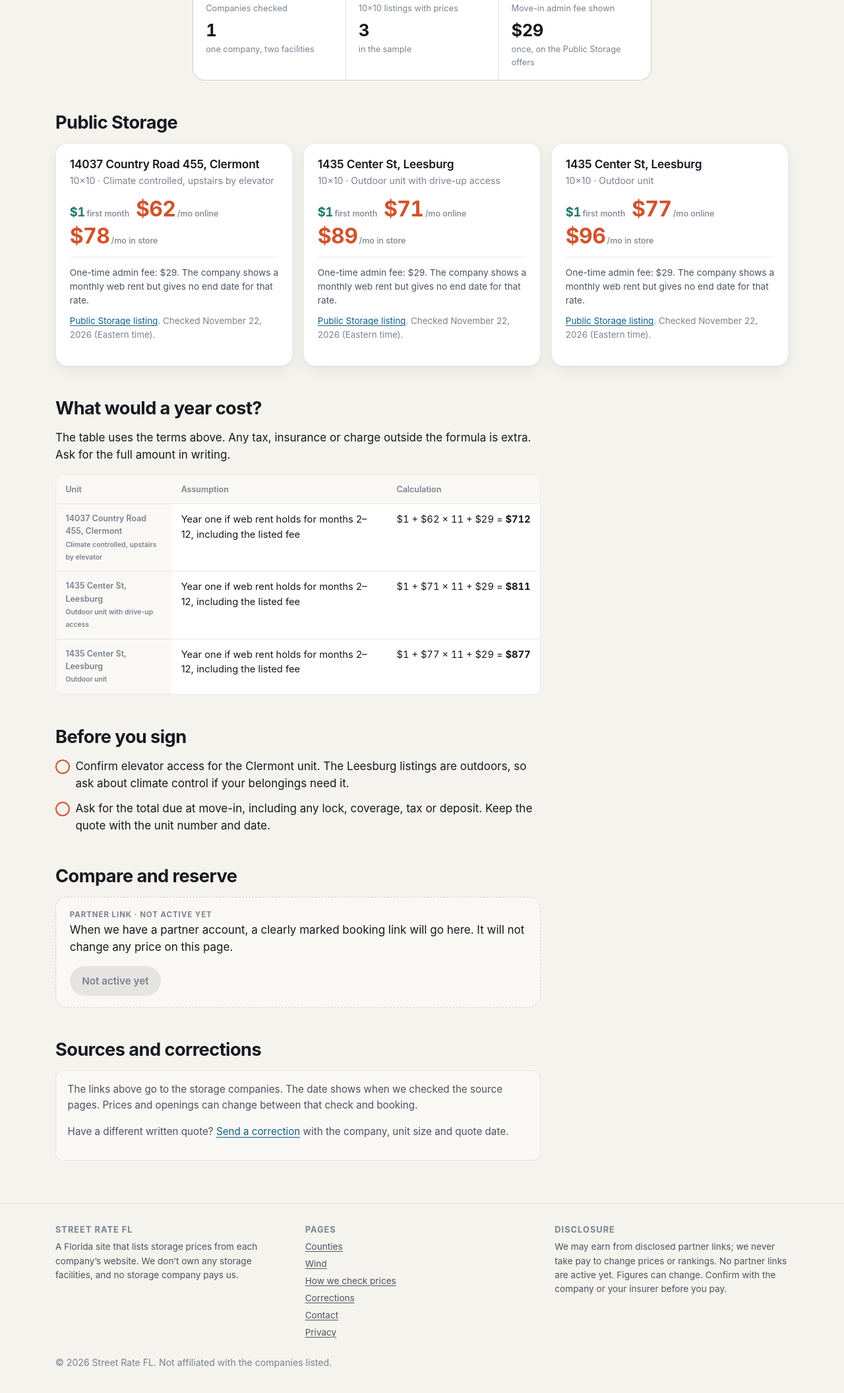
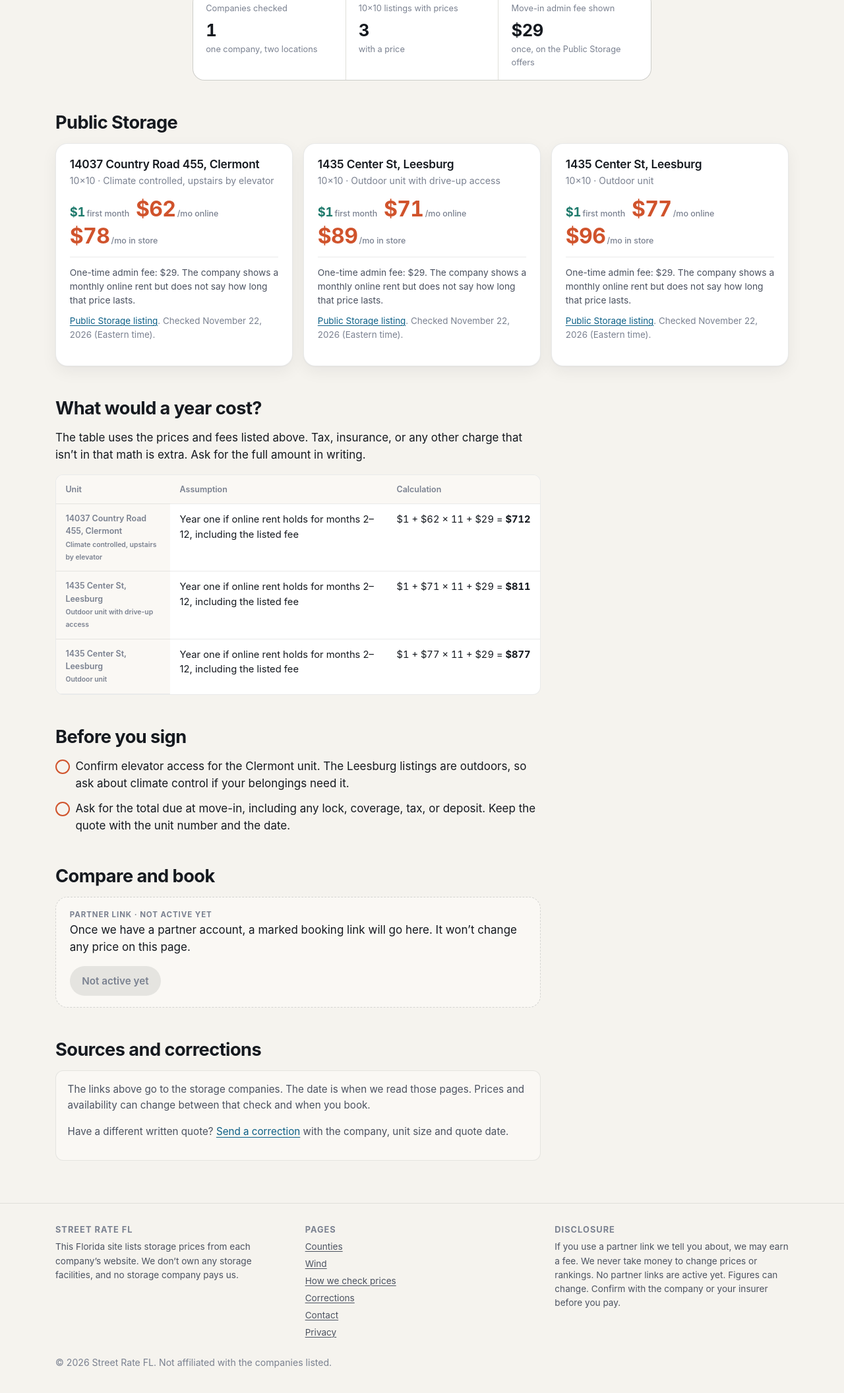
Before and after one commit to JIP223/street-rate-fl, a plain HTML site: page lake-county-storage.html in a window 1280 px wide. Shown: the part 461-2572 px from the top of the page at 66% size. Drawn offline with Linux system fonts and the light colour scheme.

Commit message:
Rewrite site copy in everyday English; contact@ is live -mogul (Grok)

```diff
--- a/lake-county-storage.html
+++ b/lake-county-storage.html
@@ -80,7 +80,7 @@
     <!-- TEMPLATE 3 · check date and coverage -->
     <div class="fresh"><span class="pill" data-checked="2026-11-22">Checked November 22, 2026</span><span>1 company · 3 priced listings</span><a href="about.html">How we check prices</a></div>
     <!-- TEMPLATE 4 · at a glance -->
-    <dl class="glance"><div><dt>Companies checked</dt><dd>1<small>one company, two facilities</small></dd></div><div><dt>10×10 listings with prices</dt><dd>3<small>in the sample</small></dd></div><div><dt>Move-in admin fee shown</dt><dd>$29<small>once, on the Public Storage offers</small></dd></div></dl>
+    <dl class="glance"><div><dt>Companies checked</dt><dd>1<small>one company, two locations</small></dd></div><div><dt>10×10 listings with prices</dt><dd>3<small>with a price</small></dd></div><div><dt>Move-in admin fee shown</dt><dd>$29<small>once, on the Public Storage offers</small></dd></div></dl>
   </div>
   <div class="wrap">
     <!-- TEMPLATE 5 · listings grouped by company -->
@@ -92,7 +92,7 @@
         <p class="unit">10×10 · Climate controlled, upstairs by elevator</p>
         <div class="rates"><span class="rate promo">$1<small>first month</small></span> <span class="rate later">$62<small>/mo online</small></span> <span class="rate later">$78<small>/mo in store</small></span></div>
 
-        <ul class="facts"><li>One-time admin fee: $29. The company shows a monthly web rent but gives no end date for that rate.</li></ul>
+        <ul class="facts"><li>One-time admin fee: $29. The company shows a monthly online rent but does not say how long that price lasts.</li></ul>
         <p class="source"><a href="https://www.publicstorage.com/self-storage-fl-clermont/6488.html">Public Storage listing</a>. Checked November 22, 2026 (Eastern time).</p>
       </article>
       <article class="card facility">
@@ -100,7 +100,7 @@
         <p class="unit">10×10 · Outdoor unit with drive-up access</p>
         <div class="rates"><span class="rate promo">$1<small>first month</small></span> <span class="rate later">$71<small>/mo online</small></span> <span class="rate later">$89<small>/mo in store</small></span></div>
 
-        <ul class="facts"><li>One-time admin fee: $29. The company shows a monthly web rent but gives no end date for that rate.</li></ul>
+        <ul class="facts"><li>One-time admin fee: $29. The company shows a monthly online rent but does not say how long that price lasts.</li></ul>
         <p class="source"><a href="https://www.publicstorage.com/self-storage-fl-leesburg/6402.html">Public Storage listing</a>. Checked November 22, 2026 (Eastern time).</p>
       </article>
       <article class="card facility">
@@ -108,7 +108,7 @@
         <p class="unit">10×10 · Outdoor unit</p>
         <div class="rates"><span class="rate promo">$1<small>first month</small></span> <span class="rate later">$77<small>/mo online</small></span> <span class="rate later">$96<small>/mo in store</small></span></div>
 
-        <ul class="facts"><li>One-time admin fee: $29. The company shows a monthly web rent but gives no end date for that rate.</li></ul>
+        <ul class="facts"><li>One-time admin fee: $29. The company shows a monthly online rent but does not say how long that price lasts.</li></ul>
         <p class="source"><a href="https://www.publicstorage.com/self-storage-fl-leesburg/6402.html">Public Storage listing</a>. Checked November 22, 2026 (Eastern time).</p>
       </article>
       </div>
@@ -116,27 +116,27 @@
     <div class="narrow">
       <!-- TEMPLATE 6 · first-year comparison -->
       <h2>What would a year cost?</h2>
-      <p>The table uses the terms above. Any tax, insurance or charge outside the formula is extra. Ask for the full amount in writing.</p>
+      <p>The table uses the prices and fees listed above. Tax, insurance, or any other charge that isn’t in that math is extra. Ask for the full amount in writing.</p>
       <div class="table-scroll"><table><thead><tr><th scope="col">Unit</th><th scope="col">Assumption</th><th scope="col">Calculation</th></tr></thead><tbody>
-        <tr><th scope="row">14037 Country Road 455, Clermont<br><small>Climate controlled, upstairs by elevator</small></th><td>Year one if web rent holds for months 2–12, including the listed fee</td><td class="num">$1 + $62 × 11 + $29 = <strong>$712</strong></td></tr>
-        <tr><th scope="row">1435 Center St, Leesburg<br><small>Outdoor unit with drive-up access</small></th><td>Year one if web rent holds for months 2–12, including the listed fee</td><td class="num">$1 + $71 × 11 + $29 = <strong>$811</strong></td></tr>
-        <tr><th scope="row">1435 Center St, Leesburg<br><small>Outdoor unit</small></th><td>Year one if web rent holds for months 2–12, including the listed fee</td><td class="num">$1 + $77 × 11 + $29 = <strong>$877</strong></td></tr>
+        <tr><th scope="row">14037 Country Road 455, Clermont<br><small>Climate controlled, upstairs by elevator</small></th><td>Year one if online rent holds for months 2–12, including the listed fee</td><td class="num">$1 + $62 × 11 + $29 = <strong>$712</strong></td></tr>
+        <tr><th scope="row">1435 Center St, Leesburg<br><small>Outdoor unit with drive-up access</small></th><td>Year one if online rent holds for months 2–12, including the listed fee</td><td class="num">$1 + $71 × 11 + $29 = <strong>$811</strong></td></tr>
+        <tr><th scope="row">1435 Center St, Leesburg<br><small>Outdoor unit</small></th><td>Year one if online rent holds for months 2–12, including the listed fee</td><td class="num">$1 + $77 × 11 + $29 = <strong>$877</strong></td></tr>
       </tbody></table></div>
       <!-- TEMPLATE 7 · local checks -->
       <h2>Before you sign</h2>
-      <ul class="checks"><li>Confirm elevator access for the Clermont unit. The Leesburg listings are outdoors, so ask about climate control if your belongings need it.</li><li>Ask for the total due at move-in, including any lock, coverage, tax or deposit. Keep the quote with the unit number and date.</li></ul>
+      <ul class="checks"><li>Confirm elevator access for the Clermont unit. The Leesburg listings are outdoors, so ask about climate control if your belongings need it.</li><li>Ask for the total due at move-in, including any lock, coverage, tax, or deposit. Keep the quote with the unit number and the date.</li></ul>
       <!-- TEMPLATE 8 · partner block: one per page, after the advice, always labelled -->
-    <h2>Compare and reserve</h2>
+    <h2>Compare and book</h2>
     <div class="partner">
       <div>
         <p class="label">Partner link · not active yet</p>
-        <p>When we have a partner account, a clearly marked booking link will go here. It will not change any price on this page.</p>
+        <p>Once we have a partner account, a marked booking link will go here. It won’t change any price on this page.</p>
       </div>
       <a class="btn" role="link" aria-disabled="true">Not active yet</a>
     </div>
       <!-- TEMPLATE 9 · sources and corrections -->
       <h2>Sources and corrections</h2>
-      <div class="note"><p>The links above go to the storage companies. The date shows when we checked the source pages. Prices and openings can change between that check and booking.</p><p>Have a different written quote? <a href="contact.html">Send a correction</a> with the company, unit size and quote date.</p></div>
+      <div class="note"><p>The links above go to the storage companies. The date is when we read those pages. Prices and availability can change between that check and when you book.</p><p>Have a different written quote? <a href="contact.html">Send a correction</a> with the company, unit size and quote date.</p></div>
     </div>
   </div>
 </main>
@@ -146,7 +146,7 @@
     <div class="cols">
       <div>
         <h2>Street Rate FL</h2>
-        <p>A Florida site that lists storage prices from each company’s website. We don’t own any storage facilities, and no storage company pays us.</p>
+        <p>This Florida site lists storage prices from each company’s website. We don’t own any storage facilities, and no storage company pays us.</p>
       </div>
       <div>
         <h2>Pages</h2>
@@ -161,7 +161,7 @@
       </div>
       <div>
         <h2>Disclosure</h2>
-        <p>We may earn from disclosed partner links; we never take pay to change prices or rankings. No partner links are active yet. Figures can change. Confirm with the company or your insurer before you pay.</p>
+        <p>If you use a partner link we tell you about, we may earn a fee. We never take money to change prices or rankings. No partner links are active yet. Figures can change. Confirm with the company or your insurer before you pay.</p>
       </div>
     </div>
     <p class="small muted" style="margin-top:1.5rem">© 2026 Street Rate FL. Not affiliated with the companies listed.</p>
```
Also changed, not shown: jackson-county-storage.html (+8 -8 lines), jefferson-county-storage.html (+11 -11 lines), lafayette-county-storage.html (+9 -9 lines).
